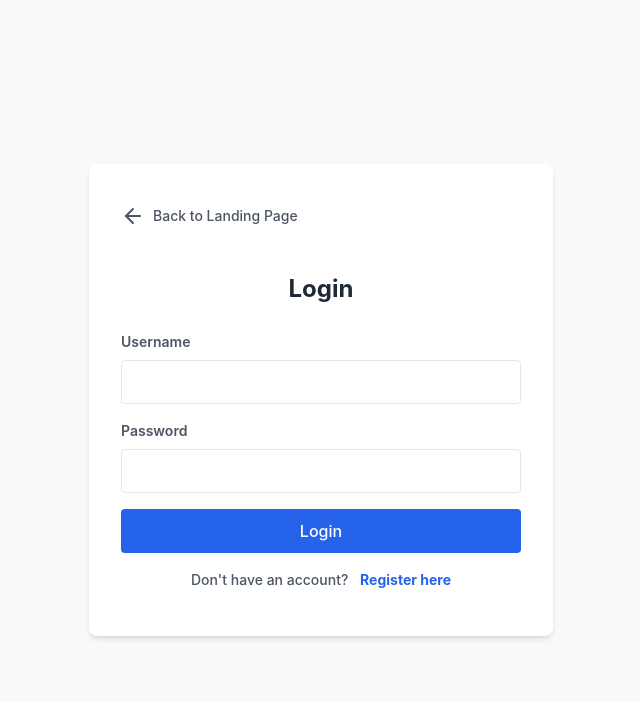
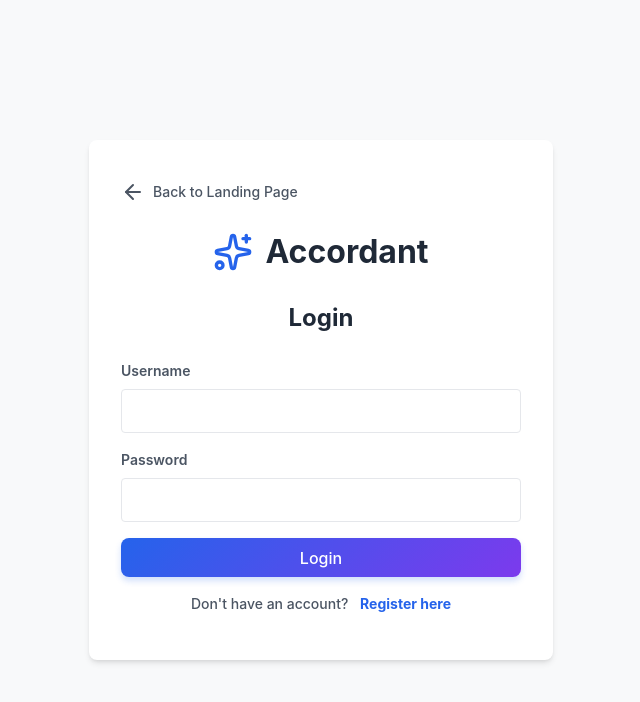
Before and after one commit to johanhellman/accordant, a React (Vite) app in the folder frontend/: page / in a window 1280 px wide. Both pictures are taken after a click on the button "Login". Shown: the top 702 px of the page, without its empty margins (319-959 px from the left). Built offline with nearby package versions, Linux system fonts and the light colour scheme; no server answers.

Commit message:
feat(ui): align visual identity across public and private pages
- Created reusable `Logo` component for consistent branding
- Added global `index.css` utility classes for high-impact buttons and gradients
- Updated `AccordantLanding`, `Sidebar`, and `Login` to use shared `Logo` and styles

```diff
--- a/frontend/src/components/AccordantLanding.css
+++ b/frontend/src/components/AccordantLanding.css
@@ -239,12 +239,8 @@
   letter-spacing: -0.02em;
 }
 
-.gradient-text {
-  background: linear-gradient(135deg, var(--color-primary) 0%, var(--color-secondary) 50%, var(--color-accent-pink) 100%);
-  -webkit-background-clip: text;
-  -webkit-text-fill-color: transparent;
-  background-clip: text;
-}
+/* .gradient-text moved to index.css */
+
 
 .hero-description {
   font-size: clamp(1rem, 2vw, 1.25rem);
--- a/frontend/src/components/AccordantLanding.jsx
+++ b/frontend/src/components/AccordantLanding.jsx
@@ -23,7 +23,9 @@ import {
   X
 } from "lucide-react";
 import Login from "./Login";
+import Logo from "./Logo";
 import "./AccordantLanding.css";
+
 
 function AccordantLanding({ onShowLogin }) {
   const [email, setEmail] = useState("");
@@ -50,9 +52,9 @@ function AccordantLanding({ onShowLogin }) {
         <div className="container">
           <div className="header-content">
             <div className="header-brand">
-              <Sparkles className="header-logo" />
-              <span className="header-brand-name">Accordant</span>
+              <Logo size="md" />
             </div>
+
             <nav className="header-nav">
               <a href="#how-it-works" className="nav-link">How It Works</a>
               <a href="#content-types" className="nav-link">Features</a>
@@ -466,9 +468,9 @@ function AccordantLanding({ onShowLogin }) {
         <div className="container">
           <div className="footer-content">
             <div className="footer-brand">
-              <Sparkles className="footer-logo" />
-              <span className="footer-brand-name">Accordant</span>
+              <Logo size="md" />
             </div>
+
             <div className="footer-links">
               <a href="#how-it-works" className="footer-link">How It Works</a>
               <a href="#" className="footer-link">Documentation</a>
--- a/frontend/src/components/Login.css
+++ b/frontend/src/components/Login.css
@@ -110,21 +110,16 @@
   font-weight: var(--font-weight-medium);
 }
 
+
+.login-logo {
+  display: flex;
+  justify-content: center;
+  margin-bottom: var(--spacing-6);
+}
+
 .submit-btn {
   width: 100%;
-  padding: var(--spacing-3);
-  background-color: var(--color-primary);
-  color: white;
-  border: none;
-  border-radius: var(--radius-sm);
-  font-size: var(--font-size-base);
-  cursor: pointer;
-  transition: background-color var(--duration-base);
-  font-weight: var(--font-weight-medium);
-}
-
-.submit-btn:hover {
-  background-color: var(--color-primary-hover);
+  /* Other styles handled by .btn and .btn-primary */
 }
 
 .error-message {
--- a/frontend/src/components/Login.jsx
+++ b/frontend/src/components/Login.jsx
@@ -2,6 +2,7 @@ import React, { useState } from "react";
 import { ArrowLeft } from "lucide-react";
 import { useAuth } from "../context/AuthContext";
 import { api } from "../api";
+import Logo from "./Logo";
 import "./Login.css";
 
 const Login = ({ onBackToLanding }) => {
@@ -88,6 +89,11 @@ const Login = ({ onBackToLanding }) => {
             Back to Landing Page
           </button>
         )}
+
+        <div className="login-logo">
+          <Logo size="lg" />
+        </div>
+
         <h2>{isRegistering ? "Create Account" : "Login"}</h2>
         {error && <div className="error-message">{error}</div>}
 
@@ -180,7 +186,7 @@ const Login = ({ onBackToLanding }) => {
             </div>
           )}
 
-          <button type="submit" className="submit-btn" disabled={loading}>
+          <button type="submit" className="submit-btn btn btn-primary" disabled={loading}>
             {loading ? "Processing..." : isRegistering ? "Register & Continue" : "Login"}
           </button>
         </form>
--- /dev/null
+++ b/frontend/src/components/Logo.css
@@ -0,0 +1,54 @@
+.accordant-logo {
+    display: flex;
+    align-items: center;
+    gap: 12px;
+    font-weight: 700;
+    color: var(--color-text-primary);
+    user-select: none;
+}
+
+.accordant-logo .logo-icon {
+    color: var(--color-primary);
+    flex-shrink: 0;
+}
+
+/* Size Variants */
+.accordant-logo.size-sm {
+    font-size: 1.125rem;
+    /* 18px */
+}
+
+.accordant-logo.size-sm .logo-icon {
+    width: 20px;
+    height: 20px;
+}
+
+.accordant-logo.size-md {
+    font-size: 1.5rem;
+    /* 24px */
+}
+
+.accordant-logo.size-md .logo-icon {
+    width: 32px;
+    height: 32px;
+}
+
+.accordant-logo.size-lg {
+    font-size: 2rem;
+    /* 32px */
+}
+
+.accordant-logo.size-lg .logo-icon {
+    width: 40px;
+    height: 40px;
+}
+
+.accordant-logo.size-xl {
+    font-size: 2.5rem;
+    /* 40px */
+}
+
+.accordant-logo.size-xl .logo-icon {
+    width: 48px;
+    height: 48px;
+}
--- /dev/null
+++ b/frontend/src/components/Logo.jsx
@@ -0,0 +1,21 @@
+import React from "react";
+import { Sparkles } from "lucide-react";
+import "./Logo.css";
+
+/**
+ * Logo component for the Accordant brand.
+ *
+ * @param {string} className - Additional classes for the container
+ * @param {boolean} iconOnly - Whether to show only the icon
+ * @param {string} size - Size variant: "sm", "md" (default), "lg", "xl"
+ */
+const Logo = ({ className = "", iconOnly = false, size = "md" }) => {
+    return (
+        <div className={`accordant-logo size-${size} ${className}`}>
+            <Sparkles className="logo-icon" />
+            {!iconOnly && <span className="logo-text">Accordant</span>}
+        </div>
+    );
+};
+
+export default Logo;
--- a/frontend/src/components/Sidebar.css
+++ b/frontend/src/components/Sidebar.css
@@ -12,26 +12,14 @@
   border-bottom: 1px solid var(--color-border);
 }
 
-.sidebar-header h1 {
-  margin: 0 0 var(--spacing-4) 0;
-  font-size: var(--font-size-xl);
-  color: var(--color-text-primary);
+.sidebar-header .sidebar-logo {
+  margin-bottom: var(--spacing-4);
 }
 
 .new-conversation-btn {
   width: 100%;
-  padding: var(--spacing-3);
-  background-color: var(--color-primary);
-  color: white;
-  border: none;
-  border-radius: var(--radius-md);
-  cursor: pointer;
-  font-weight: var(--font-weight-medium);
-  transition: background-color var(--duration-base);
-}
-
-.new-conversation-btn:hover {
-  background-color: var(--color-primary-hover);
+  justify-content: center;
+  /* Ensure center alignment for flex btn */
 }
 
 .conversation-list {
--- a/frontend/src/components/Sidebar.jsx
+++ b/frontend/src/components/Sidebar.jsx
@@ -1,4 +1,5 @@
 import "./Sidebar.css";
+import Logo from "./Logo";
 
 export default function Sidebar({
   conversations,
@@ -13,11 +14,12 @@ export default function Sidebar({
   return (
     <div className="sidebar">
       <div className="sidebar-header">
-        <h1>Accordant</h1>
-        <button className="new-conversation-btn" onClick={onNewConversation}>
+        <Logo size="md" className="sidebar-logo" />
+        <button className="new-conversation-btn btn btn-primary" onClick={onNewConversation}>
           + New Conversation
         </button>
       </div>
+
 
       <div className="conversation-list">
         {conversations.length === 0 ? (
--- a/frontend/src/index.css
+++ b/frontend/src/index.css
@@ -226,3 +226,68 @@ button:focus-visible {
 ::-webkit-scrollbar-thumb:hover {
   background: #9ca3af;
 }
+
+/* ==========================================================================
+   Global Utilities
+   ========================================================================== */
+
+/* Typography */
+.gradient-text {
+  background: linear-gradient(135deg, var(--color-primary) 0%, var(--color-secondary) 50%, var(--color-accent-pink) 100%);
+  -webkit-background-clip: text;
+  background-clip: text;
+  -webkit-text-fill-color: transparent;
+  color: transparent;
+  /* Fallback */
+}
+
+/* Buttons */
+.btn {
+  display: inline-flex;
+  align-items: center;
+  justify-content: center;
+  gap: 8px;
+  padding: 0.6em 1.2em;
+  font-size: 1em;
+  font-weight: var(--font-weight-medium);
+  font-family: inherit;
+  border-radius: var(--radius-md);
+  border: 1px solid transparent;
+  cursor: pointer;
+  transition: all var(--duration-base);
+  text-decoration: none;
+}
+
+.btn-primary {
+  background: linear-gradient(135deg, var(--color-primary) 0%, var(--color-secondary) 100%);
+  color: white;
+  box-shadow: 0 4px 6px rgba(37, 99, 235, 0.2);
+  border: none;
+}
+
+.btn-primary:hover {
+  transform: translateY(-1px);
+  box-shadow: 0 6px 12px rgba(37, 99, 235, 0.3);
+  filter: brightness(1.1);
+}
+
+.btn-secondary {
+  background-color: var(--color-bg-secondary);
+  color: var(--color-text-primary);
+  border: 1px solid var(--color-border);
+}
+
+.btn-secondary:hover {
+  border-color: var(--color-primary);
+  color: var(--color-primary);
+}
+
+.btn-ghost {
+  background: transparent;
+  color: var(--color-text-secondary);
+}
+
+.btn-ghost:hover {
+  background: rgba(37, 99, 235, 0.05);
+  color: var(--color-primary);
+}
```
